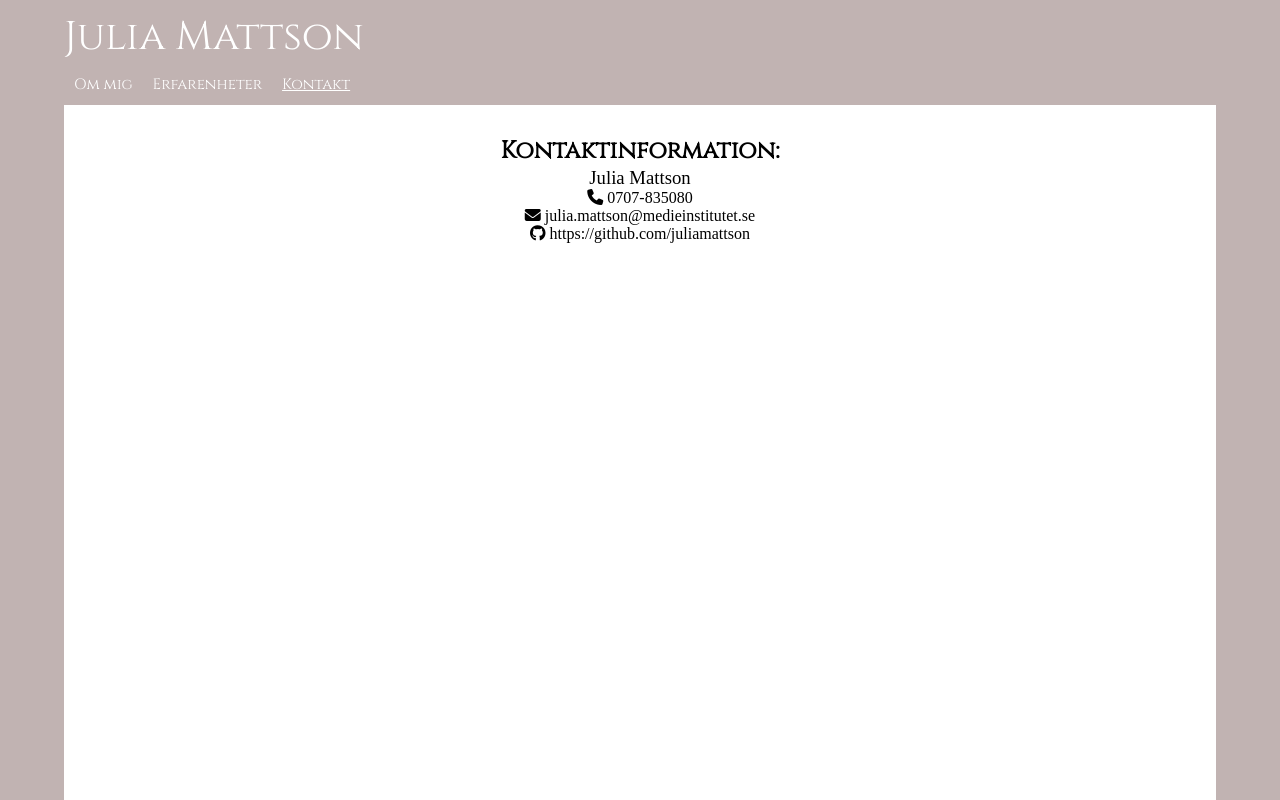
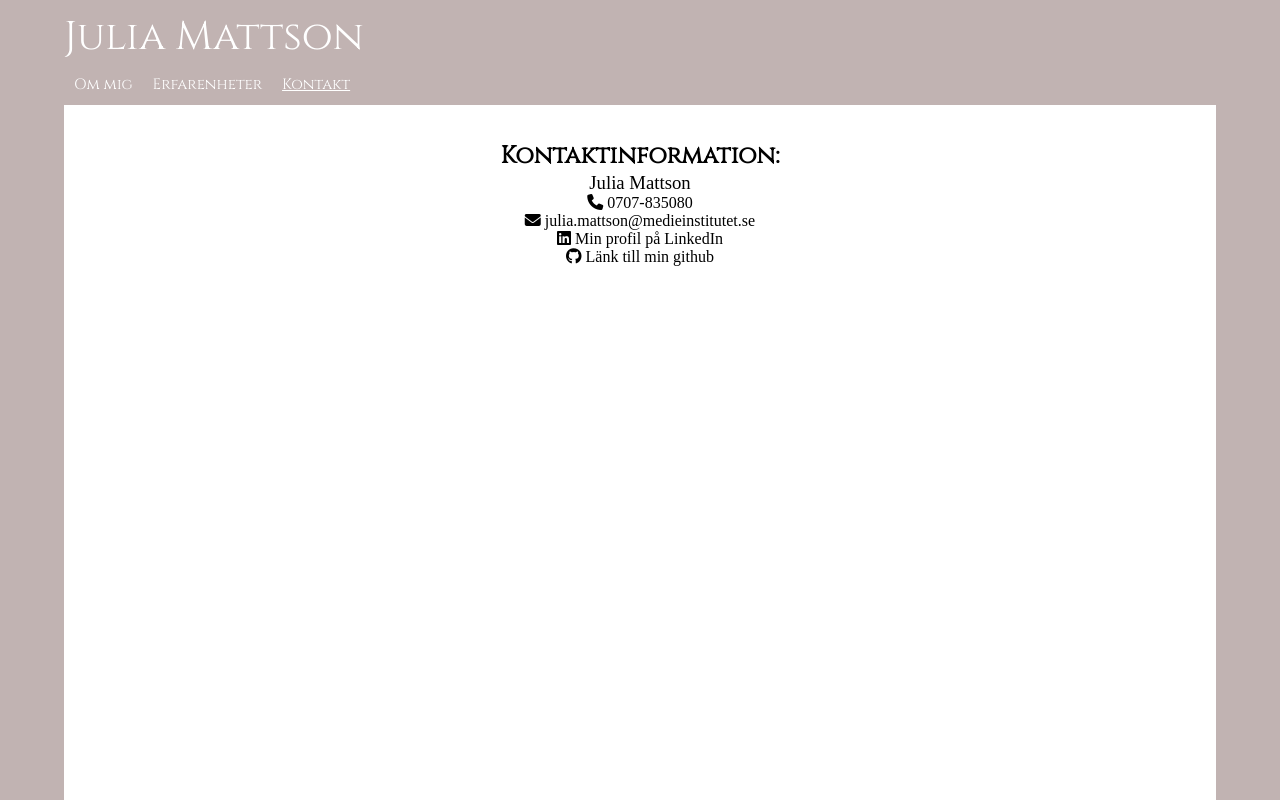
Before and after one commit to juliamattson/CV, a plain HTML site: page contact.html in a window 1280 px wide. Drawn offline with Linux system fonts and the light colour scheme.

Commit message:
added link to my LinkedIn profile

```diff
--- a/contact.html
+++ b/contact.html
@@ -22,9 +22,10 @@
         <div id="contactContentDiv">
             <h2>Kontaktinformation:</h2>
             <div><h3 style="margin:0; font-weight:unset;">Julia Mattson</h3></div>
-            <div><i class="fas fa-phone"></i>   0707-835080</div>
-            <div><i class="fas fa-envelope"></i>    julia.mattson@medieinstitutet.se </div>
-            <div><i class="fab fa-github"></i>   https://github.com/juliamattson</div>
+            <div><i class="fas fa-phone"></i>       0707-835080</div>
+            <div><i class="fas fa-envelope"></i>       julia.mattson@medieinstitutet.se </div>
+            <a href="https://www.linkedin.com/in/julia-mattson-29b872195/"><div><i class="fab fa-linkedin"></i></i>     Min profil på LinkedIn</div></a>
+            <a href="https://github.com/juliamattson"><div><i class="fab fa-github"></i>    Länk till min github</div></a>
         </div>
     </div>
 </body>
--- a/style.css
+++ b/style.css
@@ -63,7 +63,7 @@ body {
     display: flex;
     flex-direction: column;
     align-items: center;
-    padding: 10px;
+    padding: 15px;
 }
 
 h2, h4 {
```
Also changed, not shown: index.html (+1 -1 lines).
